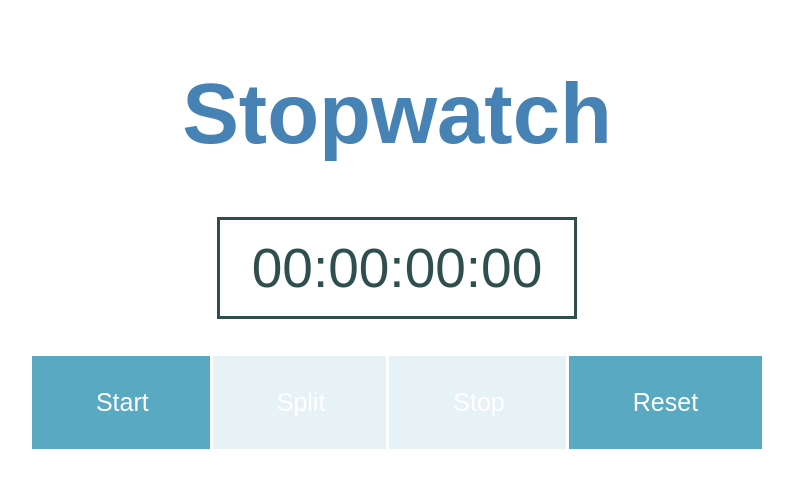
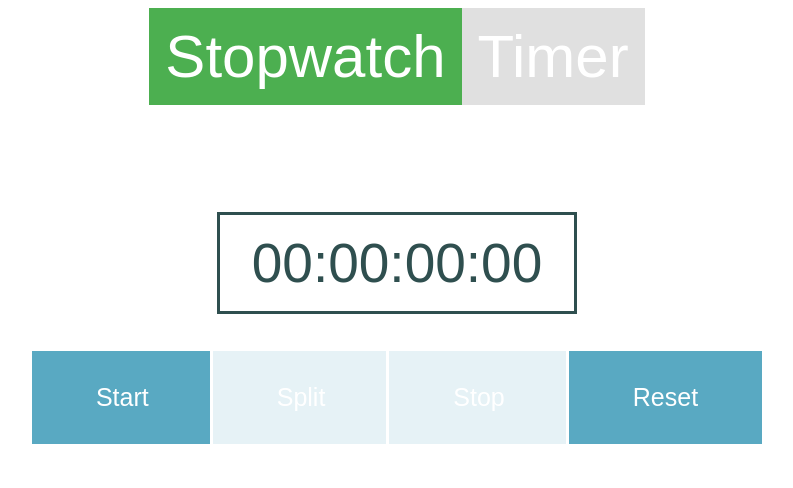
Before and after one commit to briantam23/utilities-app, a React app: page / in a window 1280 px wide. Shown: the top 488 px of the page, without its empty margins (243-1036 px from the left). Built offline with nearby package versions, Linux system fonts and the light colour scheme.

Commit message:
Added nav & Updated README

```diff
--- a/src/components/App.js
+++ b/src/components/App.js
@@ -1,4 +1,5 @@
 import React, { Component } from 'react';
+import Nav from './Nav';
 import Buttons from './Buttons';
 import SplitTimeList from './SplitTimeList';
 import formatTime from '../utils';
@@ -72,9 +73,7 @@ class App extends Component {
         const { start, split, stop, reset } = this;
         return(
             <div className={ style.container }>
-                <h1 className={ style.header }>
-                    Stopwatch
-                </h1>
+                <Nav/>
 
                 <div className={ style.mainTime }>
                     { formatTime(time) }
--- /dev/null
+++ b/src/components/Nav.js
@@ -0,0 +1,11 @@
+import React from 'react';
+import style from './nav.less';
+
+const Nav = () => (
+    <ul className={ style.nav }>
+        <li><a className={ style.active } href='#'>Stopwatch</a></li>
+        <li><a href='#'>Timer</a></li>
+    </ul>
+)
+
+export default Nav;
--- a/src/components/app.less
+++ b/src/components/app.less
@@ -1,14 +1,9 @@
 .container {
   font-family: Arial, sans-serif;
-  height: 100%;
+  /* height: 100%; */
   display: flex;
   flex-direction: column;
   align-items: center;
-}
-
-.header {
-  color: steelblue;
-  font-size: 85px;
 }
 
 .mainTime {
--- /dev/null
+++ b/src/components/nav.less
@@ -0,0 +1,28 @@
+.nav {
+    list-style-type: none;
+    margin: 0;
+    padding: 0;
+    overflow: hidden;
+    background-color: fadeout(#333, 85%);
+    margin-bottom: 110px;
+}
+
+li {
+    float: left;
+
+    a {
+        display: block;
+        color: white;
+        text-align: center;
+        padding: 14px 16px;
+        text-decoration: none;
+        font-size: 60px;
+    }
+    a:hover:not(.active) {
+        background-color: #111;
+    }
+}
+
+.active {
+    background-color: #4CAF50;
+}
```
Also changed, not shown: 1 other file (tests, documents, lock files or other folders).
